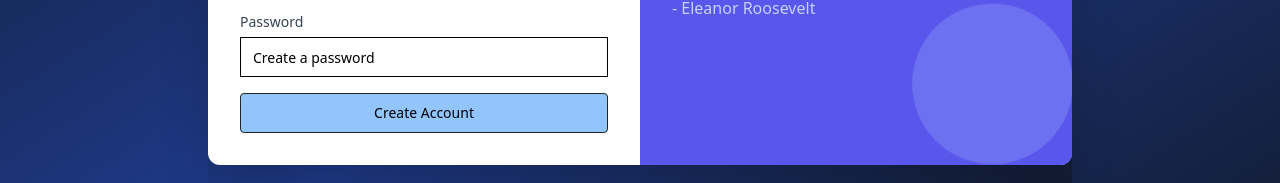
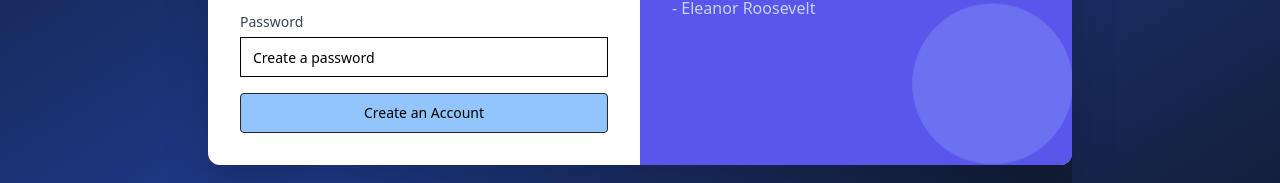
Before and after one commit to amartripathi0/blogging-site, a React (Vite) app in the folder frontend/: page /signup in a window 1280 px wide. Shown: the part 448-631 px from the top of the page. Built offline with nearby package versions, Linux system fonts and the light colour scheme; no server answers.

Commit message:
fix: add loader and button disable in auth buttons

```diff
--- a/frontend/src/pages/signin.tsx
+++ b/frontend/src/pages/signin.tsx
@@ -3,6 +3,7 @@ import { Button } from "@/components/ui/button";
 import { Input } from "@/components/ui/input";
 import { Label } from "@/components/ui/label";
 import { signinInput } from "@amartripathi/blog-types";
+import { Loader } from "lucide-react";
 import { useState } from "react";
 import { useNavigate } from "react-router-dom";
 import { toast } from "sonner";
@@ -10,12 +11,14 @@ import { toast } from "sonner";
 export default function Signin() {
   const [email, setEmail] = useState("");
   const [password, setPassword] = useState("");
+  const [isLoading, setIsLoading] = useState(false);
+
   const BACKEND_URL = import.meta.env.VITE_BACKEND_URL;
   const navigate = useNavigate();
 
   const handleSubmit = async (e: React.FormEvent) => {
     e.preventDefault();
-
+    setIsLoading(true);
     const parseResult = signinInput.safeParse({ email, password });
 
     if (parseResult.error) toast.error("Invalid input for signin");
@@ -32,6 +35,7 @@ export default function Signin() {
         if (!response.ok) {
           toast.error("Internal Server Error");
         } else {
+          setIsLoading(false);
           const { token } = await response.json();
           localStorage.setItem("token", `Bearer ${token}`);
           navigate("/user");
@@ -81,8 +85,9 @@ export default function Signin() {
         <Button
           type="submit"
           className="w-full border rounded border-neutral-800 bg-blue-300 hover:bg-blue-400"
+          disabled={isLoading}
         >
-          Sign in
+          {isLoading ? <Loader className="animate-spin" /> : "Sign in"}
         </Button>
       </form>
     </AuthPage>
--- a/frontend/src/pages/signup.tsx
+++ b/frontend/src/pages/signup.tsx
@@ -6,6 +6,7 @@ import AuthPage from "@/components/auth-page";
 import { signupInput, SignupInput } from "@amartripathi/blog-types";
 import { toast } from "sonner";
 import { useNavigate } from "react-router-dom";
+import { Loader } from "lucide-react";
 
 export default function Signup() {
   const [user, setUser] = useState<SignupInput>({
@@ -14,6 +15,7 @@ export default function Signup() {
     password: "",
   });
   const navigate = useNavigate();
+  const [isLoading, setIsLoading] = useState(false);
 
   const BACKEND_URL = import.meta.env.VITE_BACKEND_URL;
   const handleSubmit = async (e: React.FormEvent) => {
@@ -34,6 +36,7 @@ export default function Signup() {
         if (!response.ok) {
           toast.error("Internal Server Error");
         } else {
+          setIsLoading(false);
           const { token } = await response.json();
           localStorage.setItem("token", `Bearer ${token}`);
           navigate("/user");
@@ -94,8 +97,16 @@ export default function Signup() {
             autoComplete="on"
           />
         </div>
-        <Button type="submit" className="w-full border rounded border-neutral-800 bg-blue-300 hover:bg-blue-400">
-          Create Account
+        <Button
+          type="submit"
+          className="w-full border rounded border-neutral-800 bg-blue-300 hover:bg-blue-400"
+          disabled={isLoading}
+        >
+          {isLoading ? (
+            <Loader className="animate-spin" />
+          ) : (
+            "Create an Account"
+          )}
         </Button>
       </form>
     </AuthPage>
```
